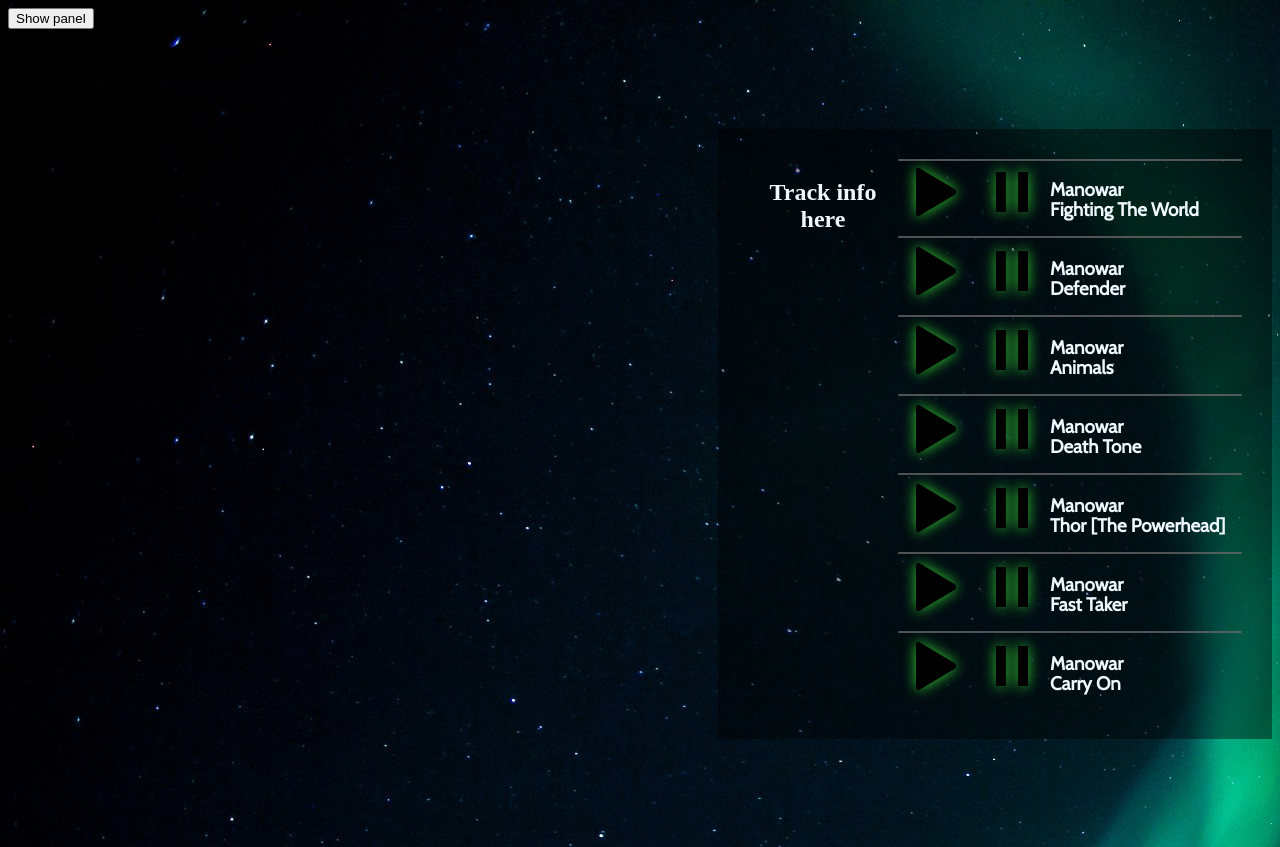
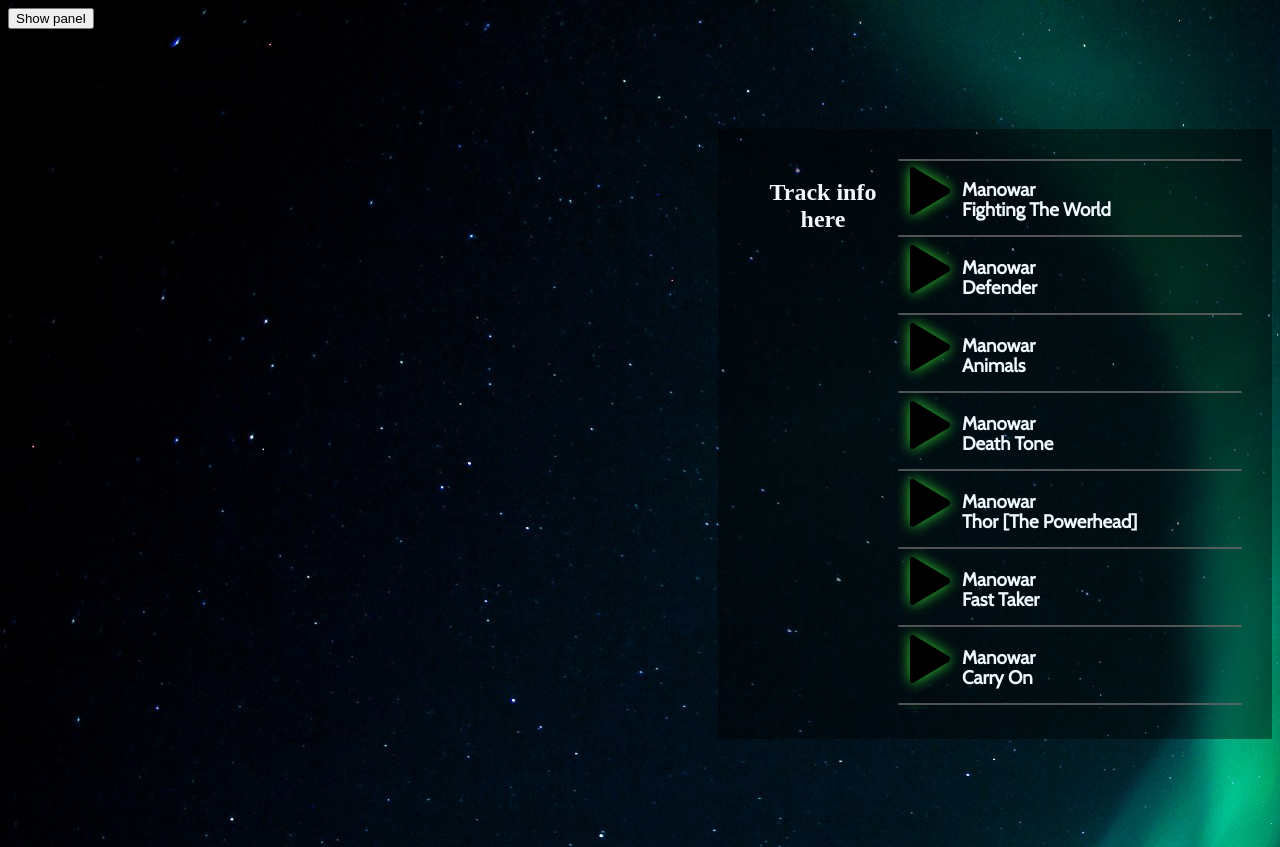
Before and after one commit to NikitaGlukhi/music-player-panel, an Angular app: page / in a window 1280 px wide. Built offline with nearby package versions, Linux system fonts and the light colour scheme.

Commit message:
added play/pause functional to panels

```diff
--- a/src/app/app.component.html
+++ b/src/app/app.component.html
@@ -12,7 +12,8 @@
     </span>
 
     <span class="icon">
-      <img src="../assets/iconfinder_icon-play_211876.png" class="img-shadow" alt="/" id="play">
+      <img id="panelPlay" (click)="panelPlay()" src="../assets/iconfinder_icon-play_211876.png" class="img-shadow" alt="" />
+      <img id="panelPause" (click)="panelPause()" src="../assets/iconfinder_icon-ios7-pause_211791.png" class="img-shadow" alt="" style="display: none" />
     </span>
 
     <span class="icon">
@@ -33,23 +34,21 @@
       </div>
       <div class="panels-right">
         <div class="audio" *ngFor="let track of musicData.defaultSongs; let i = index">
-          <button class="player-button" (click)="play('player' + i)">
-            <span>
-              <img class="player-icon" src="../assets/iconfinder_icon-play_211876.png" alt="" />
-            </span>
-          </button>
-          <button class="player-button" (click)="pause('player' + i)">
-            <span>
-               <img class="player-icon" src="../assets/iconfinder_icon-ios7-pause_211791.png" alt="" />
-            </span>
-          </button>
+          <span class="player-button">
+            <img [id]="'play' + i" class="player-icon" src="../assets/iconfinder_icon-play_211876.png" alt="" (click)="play(i)"/>
+          </span>
+          <span class="player-button">
+            <img [id]="'pause' + i" class="player-icon" src="../assets/iconfinder_icon-ios7-pause_211791.png" alt="" style="display: none" (click)="pause(i)" />
+          </span>
 
           <div class="audio-artist-title">
             <h3 style="color: aliceblue">{{ track.artist.artist }}</h3>
             <h3 style="color: aliceblue">{{ track.title }}</h3>
           </div>
 
-          <audio [id]="'player' + i" src="{{ track.url }}"></audio>
+          <audio [id]="'player' + i" src="{{ track.url }}">
+            <a name="defaultSongs"></a>
+          </audio>
           <!--<button onclick="document.getElementById('player').volume+=0.1">+</button>-->
           <!--<button onclick="document.getElementById('player').volume-=0.1">-</button>-->
         </div>
--- a/src/app/app.component.ts
+++ b/src/app/app.component.ts
@@ -6,8 +6,6 @@
   styleUrls: ['./app.component.scss']
 })
 export class AppComponent {
-  title = 'music-player-panel';
-  public showBtnCondition: boolean = true;
   public musicData = {
     defaultSongs: [
       {
@@ -140,17 +138,66 @@
     doc.classList.toggle('show');
   }
 
-  public playOrPause() {
-    this.showBtnCondition = !this.showBtnCondition;
+  public panelPlay() {
+    const id = localStorage.getItem('IDX');
+
+    if (!id) {
+      alert('Please, start listen music in menu');
+    } else {
+      (document.getElementById('player' + id) as HTMLMediaElement).play();
+      document.getElementById('play' + id).style.display = 'none';
+      document.getElementById('pause' + id).style.display = 'block';
+      document.getElementById('panelPlay').style.display = 'none';
+      document.getElementById('panelPause').style.display = 'inline-block';
+    }
   }
 
-  public play(id: string) {
-    const doc = document.getElementById(id) as HTMLMediaElement;
-    doc.play();
+  public panelPause() {
+    const id = localStorage.getItem('IDX');
+    (document.getElementById('player' + id) as HTMLMediaElement).pause();
+    document.getElementById('pause' + id).style.display = 'none';
+    document.getElementById('play' + id).style.display = 'block';
+    document.getElementById('panelPause').style.display = 'none';
+    document.getElementById('panelPlay').style.display = 'inline-block';
   }
 
-  public pause(id: string) {
-    const doc = document.getElementById(id) as HTMLMediaElement;
-    doc.pause();
+  public play(idx: number) {
+    const id = `player${idx}`;
+    const playId = `play${idx}`;
+    const pauseId = `pause${idx}`;
+
+    const oldIDX = localStorage.getItem('IDX');
+
+    if (!oldIDX) {
+      localStorage.setItem('IDX', idx.toString());
+    } else if (+oldIDX !== idx) {
+      const oldId = `player${oldIDX}`;
+      const oldPlayId = `play${oldIDX}`;
+      const oldPauseId = `pause${oldIDX}`;
+
+      (document.getElementById(oldId) as HTMLMediaElement).pause();
+      document.getElementById(oldPauseId).style.display = 'none';
+      document.getElementById(oldPlayId).style.display = 'inline-block';
+
+      localStorage.setItem('IDX', idx.toString());
+    }
+
+    (document.getElementById(id) as HTMLMediaElement).play();
+    document.getElementById(playId).style.display = 'none';
+    document.getElementById(pauseId).style.display = 'inline-block';
+    document.getElementById('panelPlay').style.display = 'none';
+    document.getElementById('panelPause').style.display = 'inline-block';
+  }
+
+  public pause(idx: number) {
+    const id = `player${idx}`;
+    const playId = `play${idx}`;
+    const pauseId = `pause${idx}`;
+
+    (document.getElementById(id) as HTMLMediaElement).pause();
+    document.getElementById(pauseId).style.display = 'none';
+    document.getElementById(playId).style.display = 'inline-block';
+    document.getElementById('panelPause').style.display = 'none';
+    document.getElementById('panelPlay').style.display = 'inline-block';
   }
 }
```
